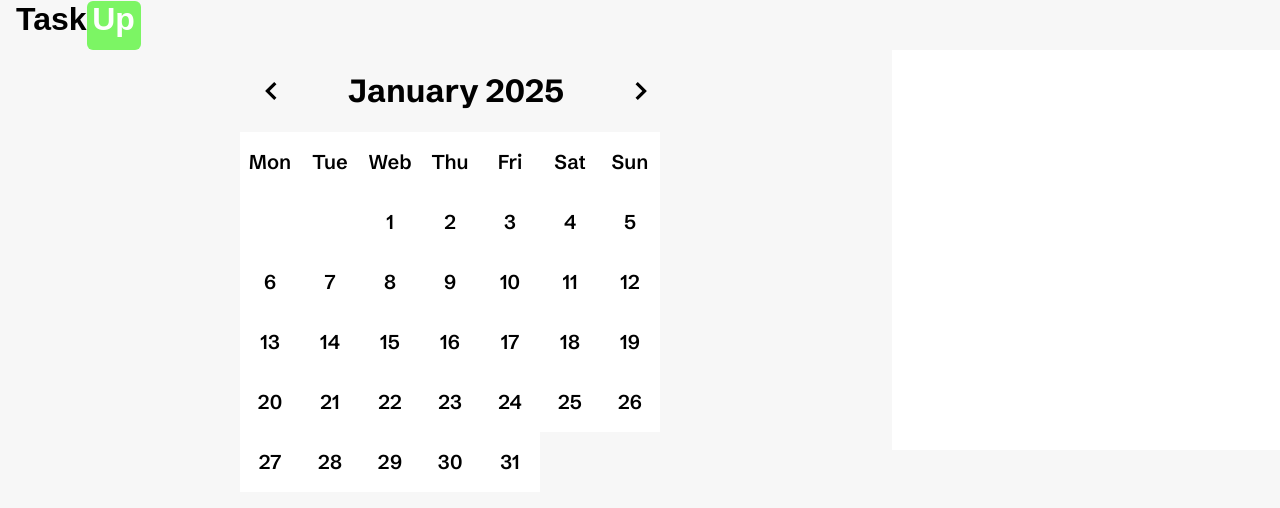
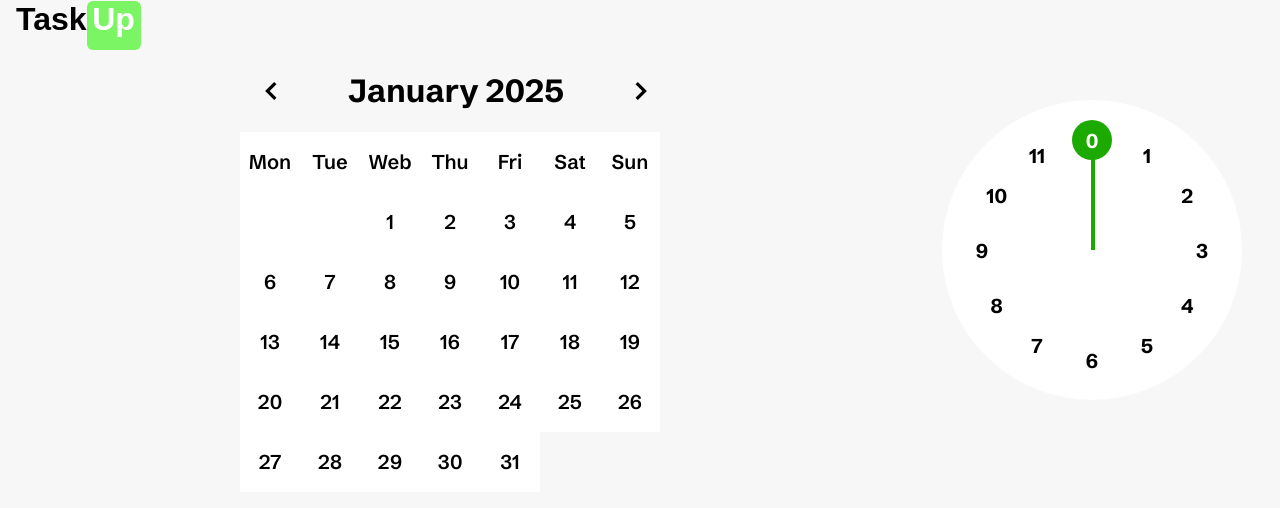
Before and after one commit to Kacper99999/TaskUp-frontend, a React (Create React App) app: page /tasks in a window 1280 px wide. Shown: the top 508 px of the page. Built offline with nearby package versions, Linux system fonts and the light colour scheme.

Commit message:
Update clock.

```diff
--- a/src/components/Clock/index.js
+++ b/src/components/Clock/index.js
@@ -20,21 +20,15 @@ export const Clock = ({onSubmitTime}) => {
         }
         else{
             setMinutes(parseInt(time))
-            setSelectedMinutes(null);
 
-            setTimeout(() => {
-                setSelectedMinutes(parseInt(time))
-            },1000)
+            setSelectedMinutes(parseInt(time));
+
         }
 
         setTimeout(() => {
             setFlag(true);
         },1500)
     }
-
-    useEffect(() => {
-        onSubmitTime(hour, minutes)
-    },[minutes])
 
 
     const renderClockNumbersHours = () => {
--- a/src/pages/TasksPage.js
+++ b/src/pages/TasksPage.js
@@ -2,19 +2,24 @@ import { useEffect, useState } from "react"
 import { Calendar } from "../components/Calendar"
 import { Day } from "../components/Day";
 import { TasksInput } from "../components/TasksInput"
-import { useDispatch } from "react-redux";
-import { addTask } from "../redux/operations/tasks.operations";
+// import { useDispatch } from "react-redux";
+// import { addTask } from "../redux/operations/tasks.operations";
 import { Clock } from "../components/Clock";
 
 export default function TasksPage() {
 
-    const dispatch = useDispatch();
+    //const dispatch = useDispatch();
     const [currentStep, setCurrentStep] = useState(1);
     const [selectedDay, setSelectedDay] = useState({day:"", month:"", year:""});
     const [selectedTime, setSelectedTime] = useState({hour:0, minutes:0});
+    const [inputTasks, setInputTask] = useState("");
+    useEffect(() => {
+        console.log(currentStep);
+    },[currentStep])
 
-    const handleTimeClick = (hour, minutes) => {
-        setSelectedTime({hour, minutes});
+    const handleTimeClick = (arg) => {
+        setSelectedTime(arg);
+        console.log(arg);
         setCurrentStep(4);
     }
 
@@ -24,6 +29,7 @@ export default function TasksPage() {
     }
 
     const handleTaskInput = (taskDetails) => {
+        setInputTask(taskDetails)
         setCurrentStep(3)
     }
 
@@ -49,7 +55,7 @@ export default function TasksPage() {
             <div style={{display:"flex", columnGap:"220px",rowGap:"60px", flexWrap:"wrap",justifyContent:"center",width:"1500px"}}>
             {currentStep === 1  && <Calendar onDayClick={handleDayClick}/>}
             {currentStep === 2 && <TasksInput handleTaskInput={handleTaskInput}/>}
-            {currentStep === 3 && <Clock onSubmitTime = {handleTimeClick}/>}
+            <Clock onSubmitTime = {handleTimeClick}/>
             <Day day={selectedDay}/>
             </div>
         </div>
```
